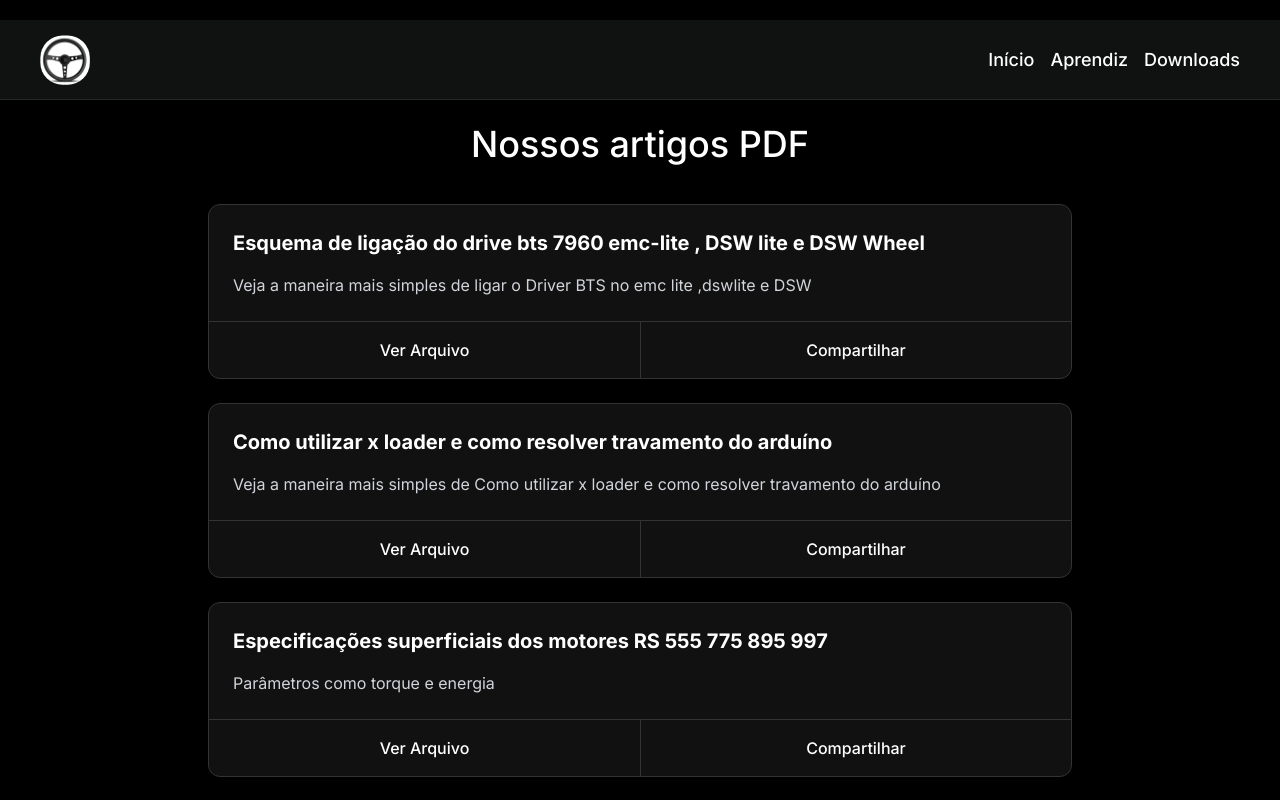
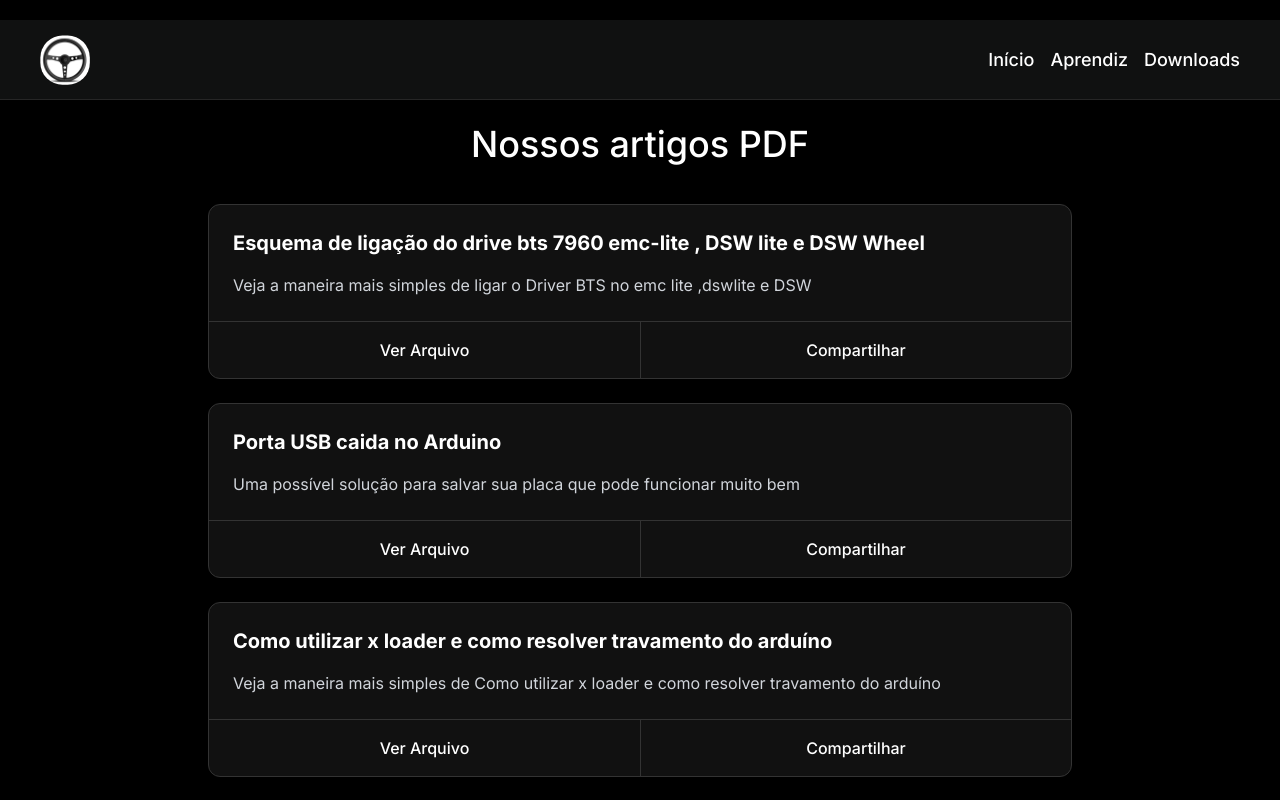
Before and after one commit to Valdemir-DSW/site-dsw-top, a Next.js app: page /aprendiz in a window 1280 px wide. Shown: the top 800 px of the page. Built offline with nearby package versions, Linux system fonts and the light colour scheme.

Commit message:
Update projects.tsx

```diff
--- a/src/app/components/aprendiz/projects.tsx
+++ b/src/app/components/aprendiz/projects.tsx
@@ -12,6 +12,14 @@ export const ProjectsArchives = () => {
         "Veja a maneira mais simples de ligar o Driver BTS no emc lite ,dswlite e DSW",
       urlArchive:
         "Esquema de ligação do drive bts 7960 emc-lite , DSW lite e DSW Wheel.pdf",
+    }
+    ,
+    {
+      title: "Porta USB caida no Arduino",
+      description:
+        "Uma possível solução para salvar sua placa que pode funcionar muito bem",
+      urlArchive:
+        "Porta USB caída no  arduíno.pdf",
     },
     {
       title: "Como utilizar x loader e como resolver travamento do arduíno",
```
